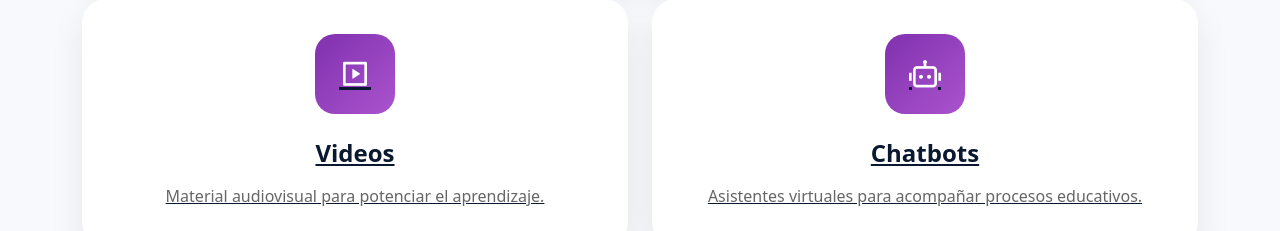
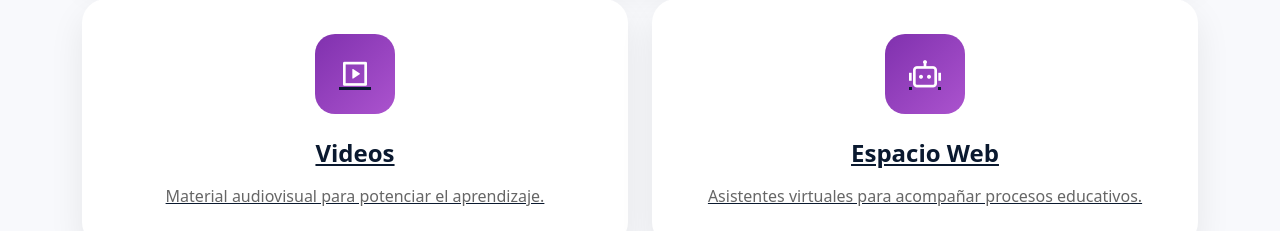
Before and after one commit to MoomieMay/grdiag, a React (Vite) app: page / in a window 1280 px wide. Shown: the part 2420-2651 px from the top of the page. Built offline with nearby package versions, Linux system fonts and the light colour scheme.

Commit message:
feat: update section title in Home component to "Espacio Web" for clarity

```diff
--- a/src/pages/Home.jsx
+++ b/src/pages/Home.jsx
@@ -200,7 +200,7 @@ function Home() {
                                     <i className="ri-robot-2-line"></i>
                                 </div>
 
-                                <h4>Chatbots</h4>
+                                <h4>Espacio Web</h4>
 
                                 <p>
                                     Asistentes virtuales para acompañar procesos educativos.
```
